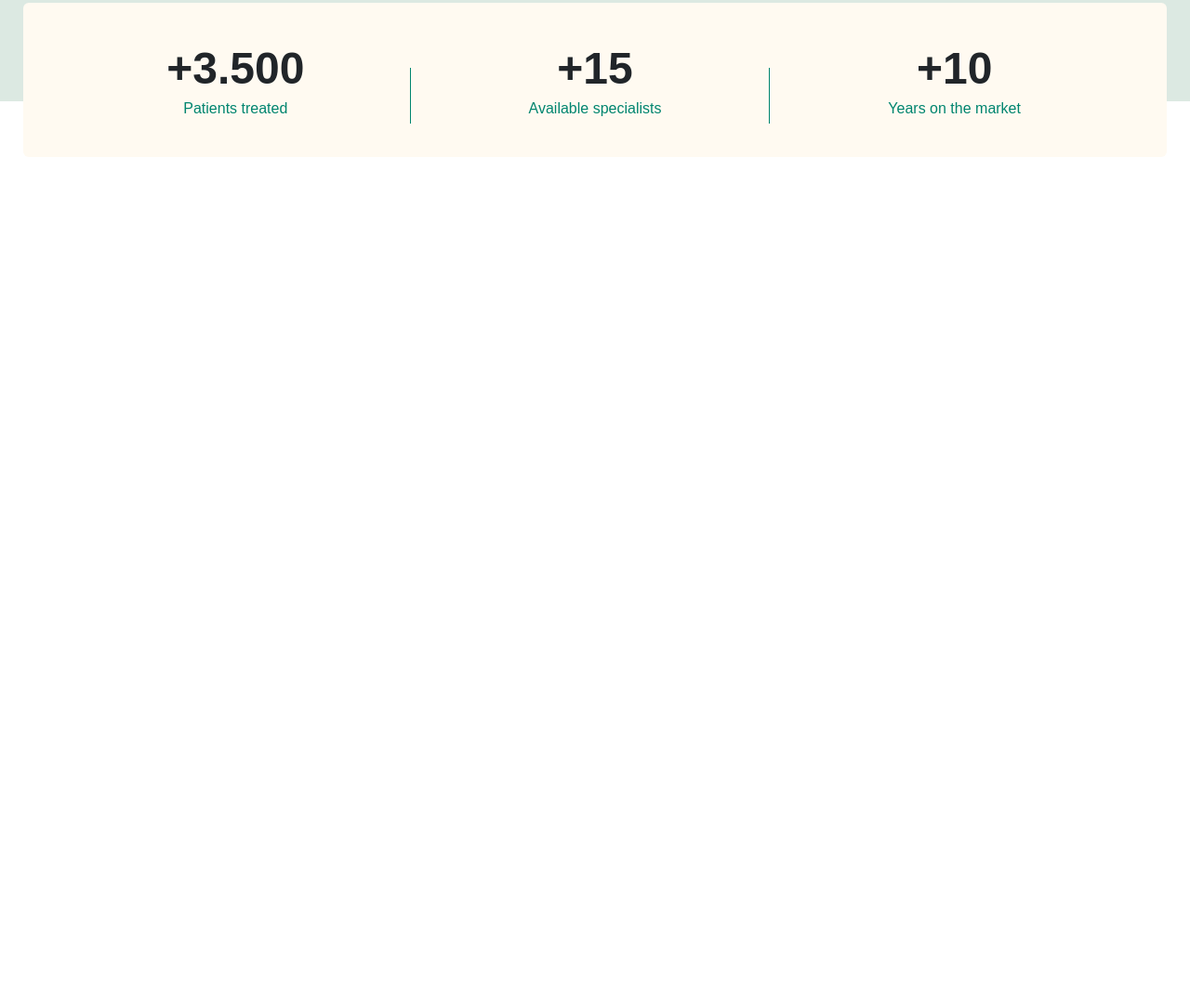
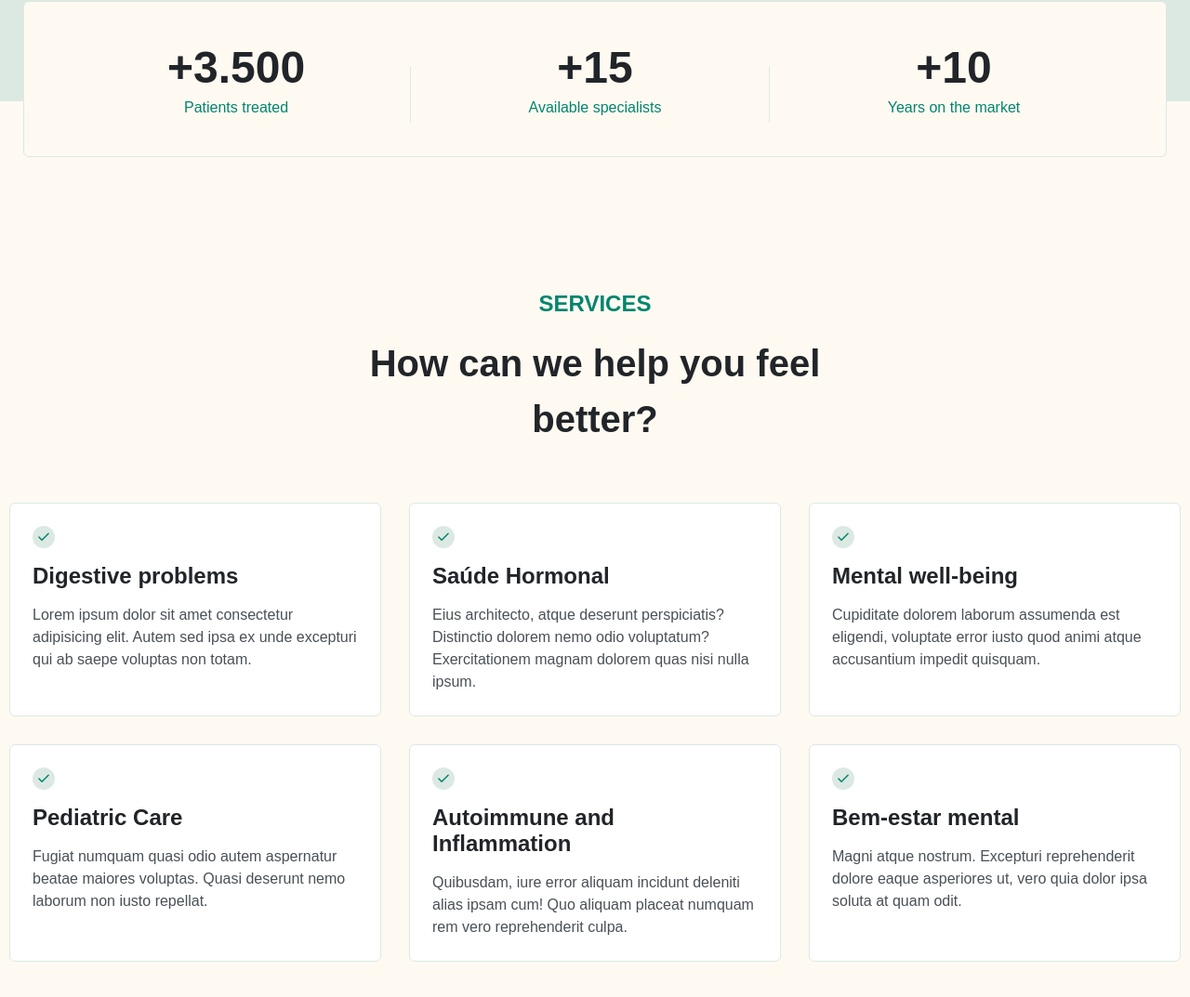
Before and after one commit to zhanybekovich/zhanybekovich.github.io, a plain HTML site: page projects/html-css/01-doctor-care/index.html in a window 1280 px wide. Shown: the part 473-1546 px from the top of the page at 93% size. Before the commit the page ends 800 px from the top, so only its background shows below. Drawn offline with Linux system fonts and the light colour scheme.

Commit message:
Add services section

```diff
--- a/projects/html-css/01-doctor-care/index.html
+++ b/projects/html-css/01-doctor-care/index.html
@@ -109,6 +109,59 @@
           </div>
         </div>
       </section>
+
+      <section class="services">
+        <div class="container">
+          <h2 class="services-title">Services</h2>
+          <h3 class="services-subtitle">How can we help you feel better?</h3>
+
+          <ul class="services-list">
+            <li class="services-item">
+              <h4 class="services-item-title">Digestive problems</h4>
+              <p class="services-item-description">
+                Lorem ipsum dolor sit amet consectetur adipisicing elit. Autem
+                sed ipsa ex unde excepturi qui ab saepe voluptas non totam.
+              </p>
+            </li>
+            <li class="services-item">
+              <h4 class="services-item-title">Saúde Hormonal</h4>
+              <p class="services-item-description">
+                Eius architecto, atque deserunt perspiciatis? Distinctio dolorem
+                nemo odio voluptatum? Exercitationem magnam dolorem quas nisi
+                nulla ipsum.
+              </p>
+            </li>
+            <li class="services-item">
+              <h4 class="services-item-title">Mental well-being</h4>
+              <p class="services-item-description">
+                Cupiditate dolorem laborum assumenda est eligendi, voluptate
+                error iusto quod animi atque accusantium impedit quisquam.
+              </p>
+            </li>
+            <li class="services-item">
+              <h4 class="services-item-title">Pediatric Care</h4>
+              <p class="services-item-description">
+                Fugiat numquam quasi odio autem aspernatur beatae maiores
+                voluptas. Quasi deserunt nemo laborum non iusto repellat.
+              </p>
+            </li>
+            <li class="services-item">
+              <h4 class="services-item-title">Autoimmune and Inflammation</h4>
+              <p class="services-item-description">
+                Quibusdam, iure error aliquam incidunt deleniti alias ipsam cum!
+                Quo aliquam placeat numquam rem vero reprehenderit culpa.
+              </p>
+            </li>
+            <li class="services-item">
+              <h4 class="services-item-title">Bem-estar mental</h4>
+              <p class="services-item-description">
+                Magni atque nostrum. Excepturi reprehenderit dolore eaque
+                asperiores ut, vero quia dolor ipsa soluta at quam odit.
+              </p>
+            </li>
+          </ul>
+        </div>
+      </section>
     </main>
     <script src="assets/js/main.js"></script>
   </body>
--- a/projects/html-css/01-doctor-care/scss/_vars.scss
+++ b/projects/html-css/01-doctor-care/scss/_vars.scss
@@ -10,5 +10,7 @@ $gray-headline: #212529;
 $gray-paragraph: #495057;
 $brand-white: #ededed;
 
+$pure-white: #fff;
+
 /* Font */
 $font-main: "DM Sans", sans-serif;
--- a/projects/html-css/01-doctor-care/scss/blocks/_hero.scss
+++ b/projects/html-css/01-doctor-care/scss/blocks/_hero.scss
@@ -105,6 +105,7 @@
     padding: 40px;
     background-color: $brand-beige;
     border-radius: 6px;
+    border: 1px solid $brand-green-light;
 
     @media screen and (min-width: 1024px) {
       display: grid;
@@ -133,7 +134,7 @@
           width: 1px;
           height: 60px;
           margin: 0 auto;
-          background-color: $brand-green;
+          background-color: $brand-green-light;
         }
 
         &:last-child::after {
--- /dev/null
+++ b/projects/html-css/01-doctor-care/scss/blocks/_services.scss
@@ -0,0 +1,86 @@
+@import "../vars";
+@import "../mixins";
+
+.services {
+  padding-top: 300px;
+  padding-bottom: 100px;
+  background-color: $brand-beige;
+
+  @media screen and (min-width: 1024px) {
+    padding-top: 200px;
+  }
+
+  &-title,
+  &-subtitle {
+    text-align: center;
+  }
+
+  &-title {
+    margin: 0 0 16px;
+    color: $brand-green;
+    font-size: 24px;
+    text-transform: uppercase;
+    line-height: 1.5;
+  }
+
+  &-subtitle {
+    margin: 0 0 60px;
+    color: $gray-headline;
+    font-size: 30px;
+    line-height: 1.5;
+
+    @media screen and (min-width: 1024px) {
+      max-width: 500px;
+      margin: 0 auto 60px;
+      font-size: 40px;
+    }
+  }
+
+  &-list {
+    @include reset-list;
+    display: grid;
+    grid-template-columns: 1fr;
+    gap: 30px;
+
+    @media screen and (min-width: 1024px) {
+      grid-template-columns: repeat(3, 1fr);
+      gap: 30px;
+    }
+  }
+
+  &-item {
+    position: relative;
+    padding: 24px;
+    padding-top: 64px;
+    background-color: $pure-white;
+    border: 1px solid $brand-green-light;
+    border-radius: 6px;
+
+    &::before {
+      content: "";
+      width: 24px;
+      height: 24px;
+      position: absolute;
+      top: 24px;
+      left: 24px;
+      background-image: url("../images/check.svg");
+      background-position: center;
+      background-repeat: no-repeat;
+      background-position: center;
+      background-size: contain;
+    }
+
+    &-title {
+      margin: 0 0 16px;
+      font-size: 24px;
+      color: $gray-headline;
+    }
+
+    &-description {
+      margin: 0;
+      font-size: 16px;
+      line-height: 1.5;
+      color: $gray-paragraph;
+    }
+  }
+}
--- a/projects/html-css/01-doctor-care/scss/main.scss
+++ b/projects/html-css/01-doctor-care/scss/main.scss
@@ -4,3 +4,4 @@
 @import "blocks/socials";
 @import "blocks/header";
 @import "blocks/hero";
+@import "blocks/services";
```
Also changed, not shown: projects/html-css/01-doctor-care/assets/css/main.min.css, projects/html-css/01-doctor-care/assets/images/check.svg (added), 1 other file.
